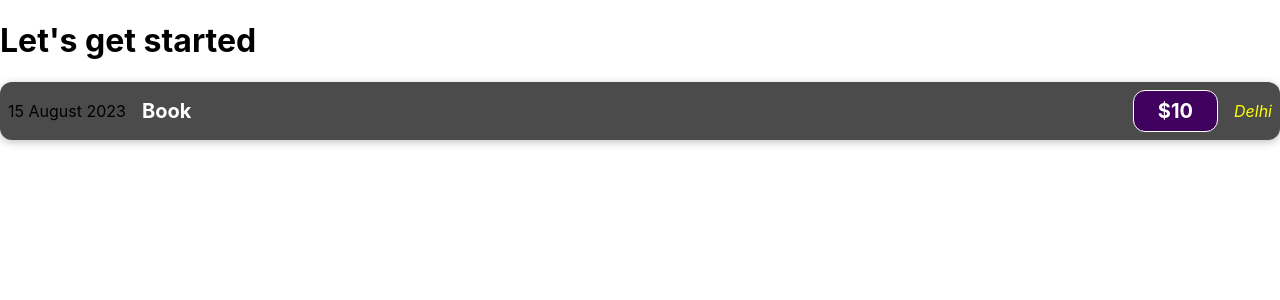
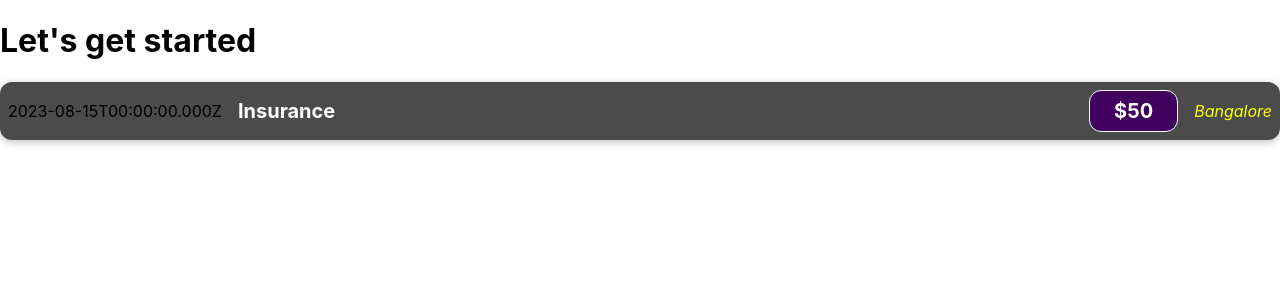
Before and after one commit to dasushan/expense-tracker, a React (Create React App) app: page / in a window 1280 px wide. Shown: the top 300 px of the page. Built offline with nearby package versions, Linux system fonts and the light colour scheme.

Commit message:
adding javascript inside jsx

```diff
--- a/src/components/ExpenseItem.js
+++ b/src/components/ExpenseItem.js
@@ -1,14 +1,18 @@
 import "./ExpenseItem.css";
 
 function ExpenseItem() {
+    const expenseDate = new Date(2023, 7, 15).toISOString();
+    const expenseTitle = "Insurance";
+    const expenseAmount = 50;
+    const expenseLocation = "Bangalore";
   return (
     <div className="expense-item">
-    <div>15 August 2023</div>
+    <div>{expenseDate}</div>
     <div className = "expense-item__description">
-      <h2>Book</h2>
-      <div className="expense-item__price">$10</div>
+      <h2>{expenseTitle}</h2>
+      <div className="expense-item__price">${expenseAmount}</div>
     </div>
-    <div className="expense-item__location">Delhi</div>
+    <div className="expense-item__location">{expenseLocation}</div>
     </div>
   );
   }
```
